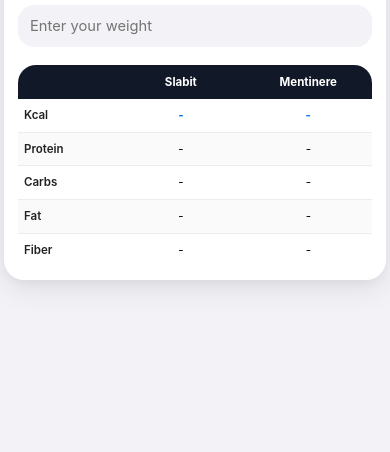
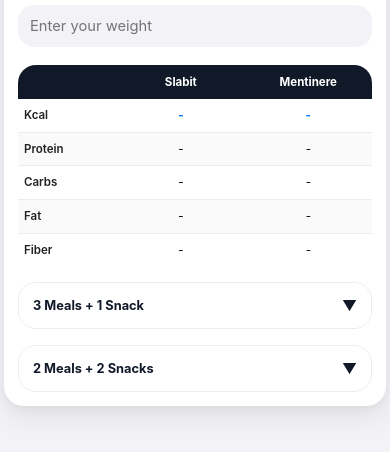
Before and after one commit to Pogarici/Kcal-Calculator, a plain HTML site: page index.html in a window 390 px wide. Shown: the part 90-542 px from the top of the page. Drawn offline with Linux system fonts and the light colour scheme.

Commit message:
index.html
Added dropdown components with interactive functionality.

```diff
--- a/index.html
+++ b/index.html
@@ -127,13 +127,11 @@ td{
     line-height:1.1;
 }
 
-/* Narrow first column */
 th:first-child,
 td:first-child{
     width:28%;
 }
 
-/* Equal smaller columns */
 th:nth-child(2),
 th:nth-child(3),
 td:nth-child(2),
@@ -159,6 +157,59 @@ tbody tr:nth-child(even){
 .highlight{
     font-weight:700;
     color:#007aff;
+}
+
+/* =========================
+   DROPDOWNS
+========================= */
+
+.dropdown{
+    margin-top:16px;
+    border-radius:18px;
+    overflow:hidden;
+    background:#f8f8fa;
+    border:1px solid #ececec;
+}
+
+.dropdown-btn{
+    width:100%;
+    border:none;
+    background:white;
+    padding:16px;
+    font-size:0.9rem;
+    font-weight:700;
+    color:#111827;
+    display:flex;
+    justify-content:space-between;
+    align-items:center;
+    cursor:pointer;
+}
+
+.dropdown-btn:active{
+    background:#f2f2f7;
+}
+
+.arrow{
+    transition:0.25s ease;
+    font-size:0.9rem;
+}
+
+.dropdown.active .arrow{
+    transform:rotate(180deg);
+}
+
+.dropdown-content{
+    max-height:0;
+    overflow:hidden;
+    transition:max-height 0.3s ease;
+    background:#fafafa;
+}
+
+.dropdown-inner{
+    padding:16px;
+    font-size:0.85rem;
+    color:#555;
+    line-height:1.5;
 }
 
 /* =========================
@@ -203,6 +254,15 @@ tbody tr:nth-child(even){
     .metric{
         font-size:0.72rem;
         padding-left:6px;
+    }
+
+    .dropdown-btn{
+        font-size:0.8rem;
+        padding:14px;
+    }
+
+    .dropdown-inner{
+        font-size:0.78rem;
     }
 }
 
@@ -299,6 +359,52 @@ tbody tr:nth-child(even){
             </tbody>
 
         </table>
+
+    </div>
+
+    <!-- =========================
+         DROPDOWN 1
+    ========================== -->
+
+    <div class="dropdown">
+
+        <button class="dropdown-btn">
+            <span>3 Meals + 1 Snack</span>
+            <span class="arrow">▼</span>
+        </button>
+
+        <div class="dropdown-content">
+
+            <div class="dropdown-inner">
+
+                Content will be added here later.
+
+            </div>
+
+        </div>
+
+    </div>
+
+    <!-- =========================
+         DROPDOWN 2
+    ========================== -->
+
+    <div class="dropdown">
+
+        <button class="dropdown-btn">
+            <span>2 Meals + 2 Snacks</span>
+            <span class="arrow">▼</span>
+        </button>
+
+        <div class="dropdown-content">
+
+            <div class="dropdown-inner">
+
+                Content will be added here later.
+
+            </div>
+
+        </div>
 
     </div>
 
@@ -404,6 +510,35 @@ function clearValues(){
     });
 }
 
+/* =========================
+   DROPDOWNS
+========================= */
+
+const dropdowns = document.querySelectorAll(".dropdown");
+
+dropdowns.forEach(dropdown=>{
+
+    const button =
+        dropdown.querySelector(".dropdown-btn");
+
+    const content =
+        dropdown.querySelector(".dropdown-content");
+
+    button.addEventListener("click", ()=>{
+
+        dropdown.classList.toggle("active");
+
+        if(content.style.maxHeight){
+            content.style.maxHeight = null;
+        }else{
+            content.style.maxHeight =
+                content.scrollHeight + "px";
+        }
+
+    });
+
+});
+
 </script>
 
 </body>
```
